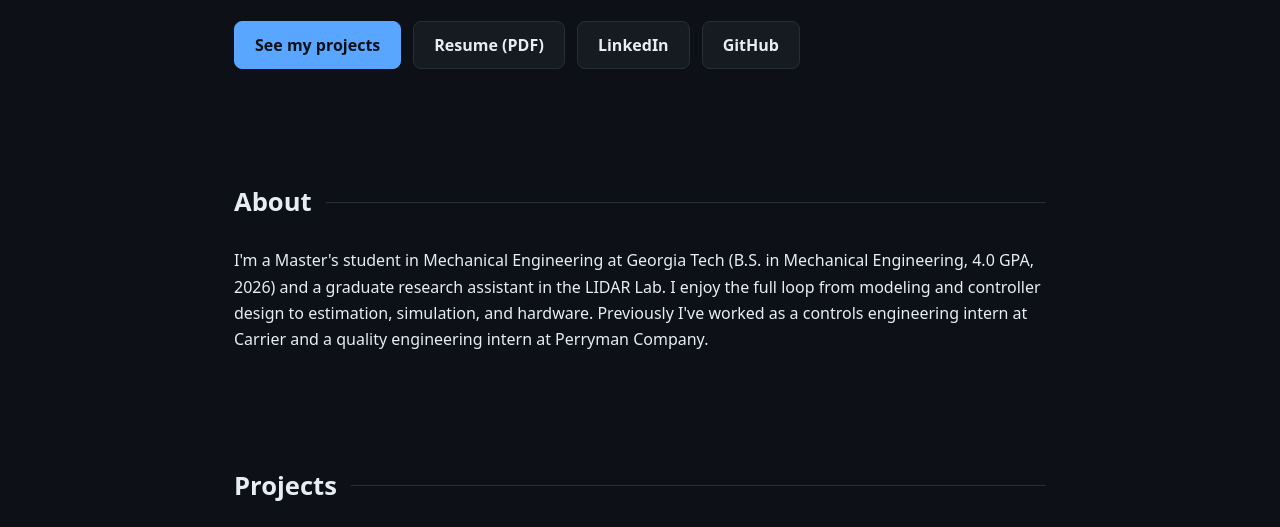
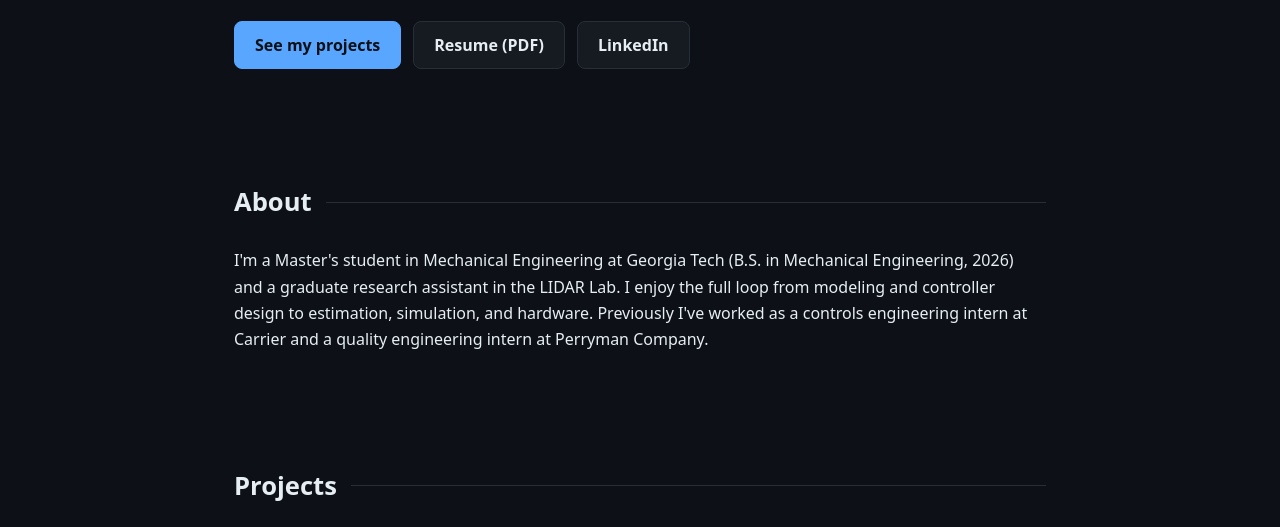
Before and after one commit to iambendu/iambendu.github.io, a plain HTML site: page index.html in a window 1280 px wide. Shown: the part 273-800 px from the top of the page. Drawn offline with Linux system fonts and the light colour scheme.

Commit message:
Refine education section

```diff
--- a/index.html
+++ b/index.html
@@ -119,7 +119,7 @@
       <a class="btn primary" href="#projects">See my projects</a>
       <a class="btn" href="resume.pdf">Resume (PDF)</a>
       <a class="btn" href="https://www.linkedin.com/in/benjamin-du">LinkedIn</a>
-      <a class="btn" href="https://github.com/iambendu">GitHub</a>
+      <!-- <a class="btn" href="https://github.com/iambendu">GitHub</a> -->
     </div>
   </header>
 
@@ -127,7 +127,7 @@
     <h2>About</h2>
     <p>
       I'm a Master's student in Mechanical Engineering at Georgia Tech (B.S. in Mechanical
-      Engineering, 4.0 GPA, 2026) and a graduate research assistant in the LIDAR Lab. I enjoy the
+      Engineering, 2026) and a graduate research assistant in the LIDAR Lab. I enjoy the
       full loop from modeling and controller design to estimation, simulation, and hardware.
       Previously I've worked as a controls engineering intern at Carrier and a quality engineering
       intern at Perryman Company.
@@ -283,7 +283,7 @@
         <h3>Education</h3>
         <ul style="margin-top:10px;">
           <li>Georgia Institute of Technology, M.S. Mechanical Engineering (Aug 2026 &ndash; May 2027)</li>
-          <li>Georgia Institute of Technology, B.S. Mechanical Engineering, GPA 4.0 (Aug 2022 &ndash; May 2026)</li>
+          <li>Georgia Institute of Technology, B.S. Mechanical Engineering, 2026</li>
           <li>Georgia Tech Honors Day Award</li>
         </ul>
       </div>
```
